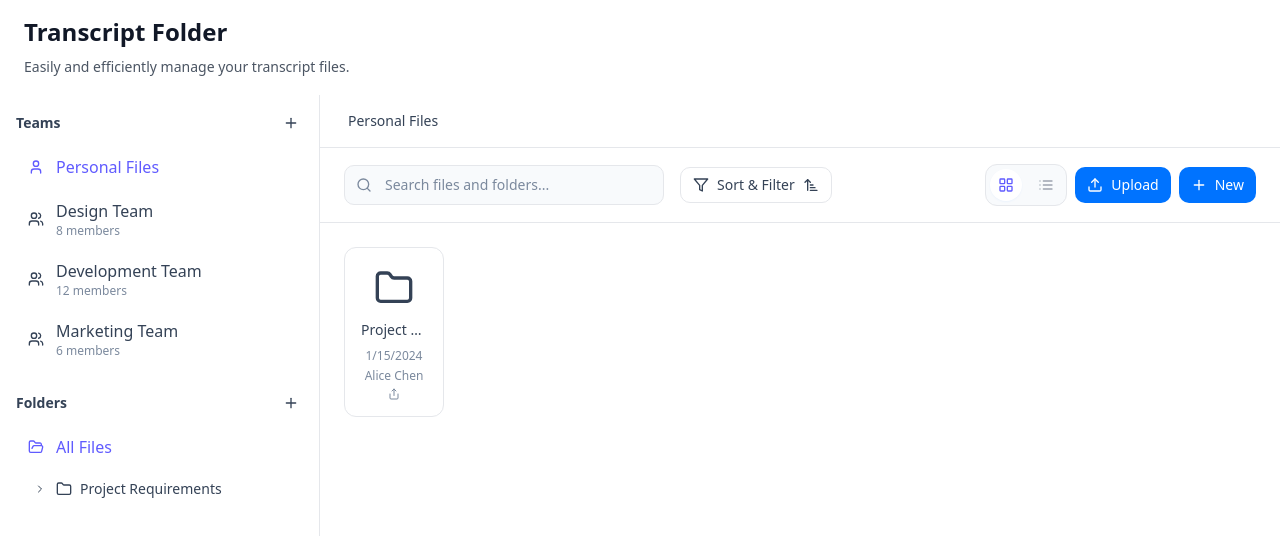
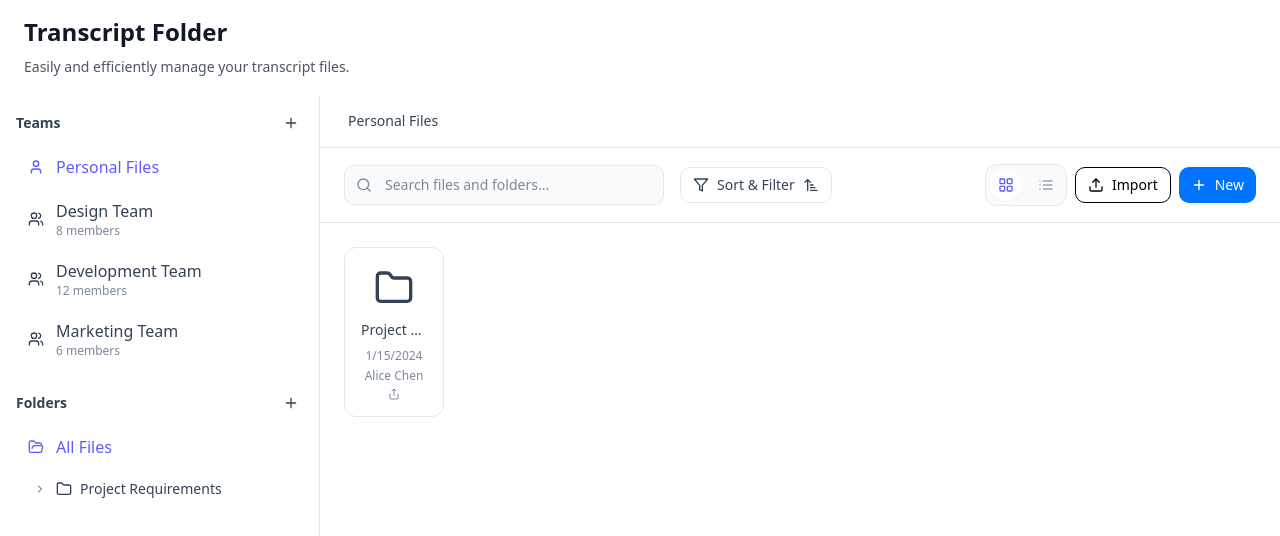
Before and after one commit to saapro-lang/doc-domicile-main, a React (Vite) app: page / in a window 1280 px wide. Shown: the top 536 px of the page. Built offline with nearby package versions, Linux system fonts and the light colour scheme.

Commit message:
Updated FileManagerHeader.tsx

```diff
--- a/src/components/file-manager/FileManagerHeader.tsx
+++ b/src/components/file-manager/FileManagerHeader.tsx
@@ -180,9 +180,9 @@ export function FileManagerHeader({
           </div>
 
           {/* Action Buttons */}
-          <Button onClick={onUploadFile} size="sm" className="gap-2">
+          <Button onClick={onUploadFile} size="sm" className="gap-2 bg-white text-black border border-black hover:bg-black hover:text-white">
             <Upload className="h-4 w-4" />
-            Upload
+            Import
           </Button>
 
           <DropdownMenu>
```
